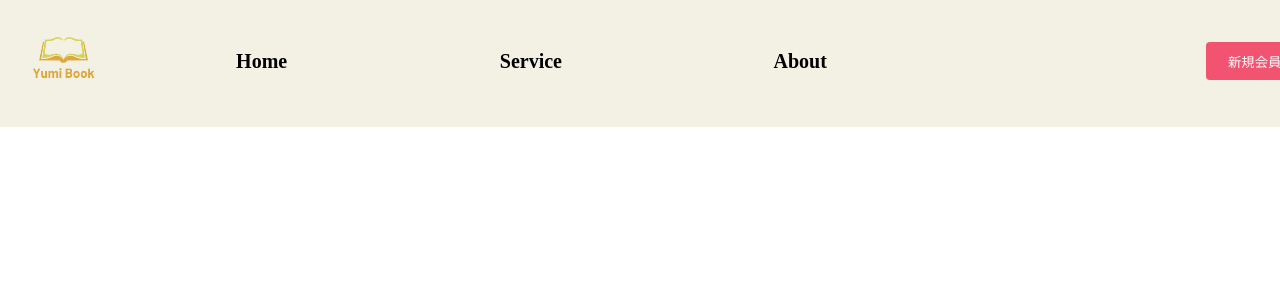
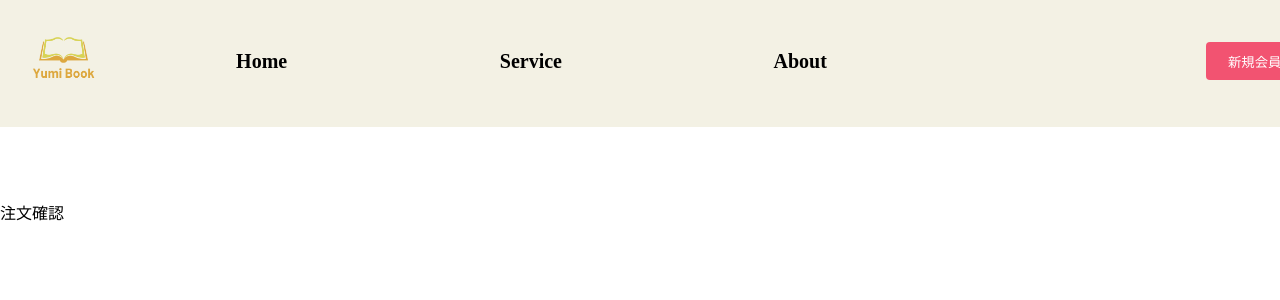
Before and after one commit to ymym98/rakuten-books, a Vue app: page /orderConfirm in a window 1280 px wide. Shown: the top 300 px of the page. Built offline with nearby package versions, Linux system fonts and the light colour scheme; what vue-social-sharing would draw is missing.

Commit message:
購入手続きボタンを押すと注文確認画面へ遷移するよう設定

```diff
--- a/src/views/CartList.vue
+++ b/src/views/CartList.vue
@@ -55,7 +55,9 @@
       </div>
     </div>
     <div class="goOrder">
-      <button class="goOrderButton" type="button">購入手続きへ進む</button>
+      <router-link to="/orderConfirm">
+        <button class="goOrderButton" type="button">購入手続きへ進む</button>
+      </router-link>
     </div>
   </div>
 </template>
--- a/src/views/OrderConfirm.vue
+++ b/src/views/OrderConfirm.vue
@@ -1,5 +1,5 @@
 <template>
-  <div></div>
+  <div>注文確認</div>
 </template>
 
 <script lang="ts">
```
